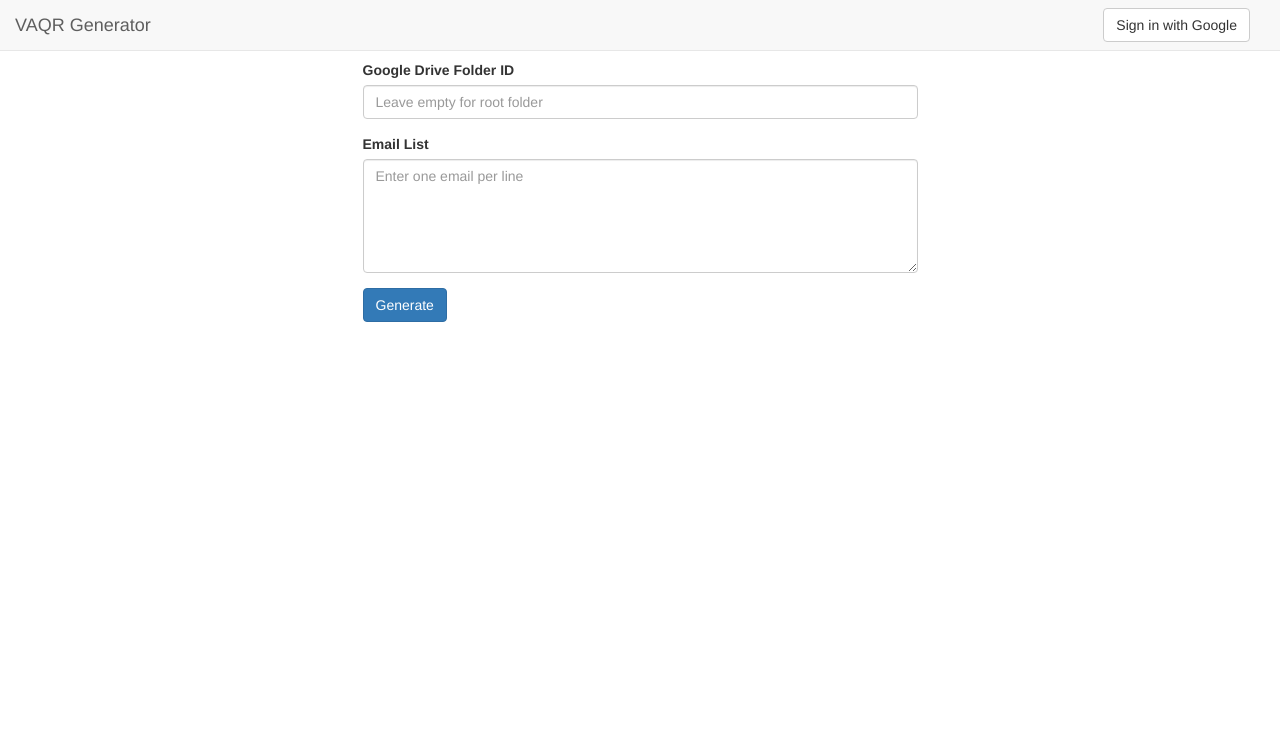
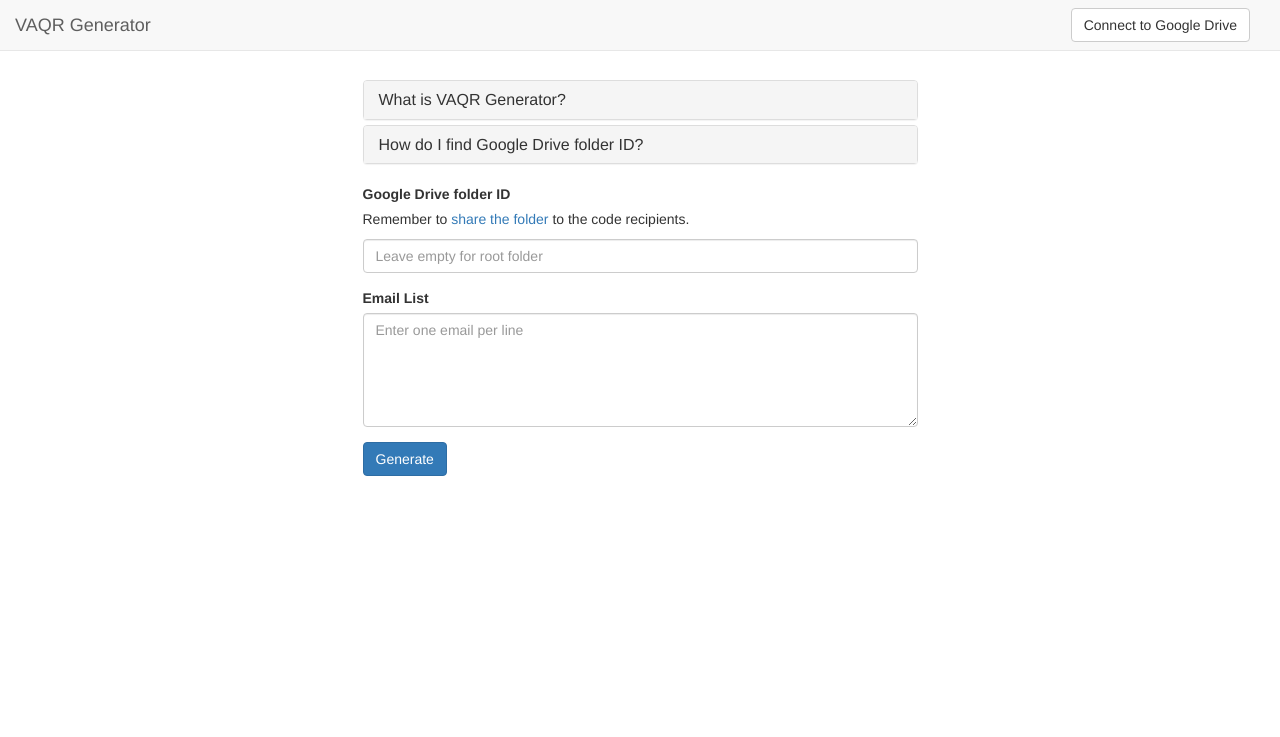
Before and after one commit to vietabroader/VAQR-generator-webapp, a Flask app: page / in a window 1280 px wide. Shown: the top 737 px of the page. Run offline with Flask 2, Linux system fonts and the light colour scheme; some libraries are stand-ins or nearby versions.

Commit message:
Added instructions

```diff
--- a/static/css/style.css
+++ b/static/css/style.css
@@ -23,7 +23,7 @@ body {
 /* Not required for template or sticky footer method. */
 
 body > .container {
-  padding: 60px 15px 0;
+  padding: 80px 15px 10px;
 }
 .container .text-muted {
   margin: 20px 0;
@@ -39,7 +39,17 @@ code {
 }
 
 .table td, .table th, .table tr {
-    height: 62px;
+    height: 60px;
     overflow: auto;
-    white-space: nowrap;
+    /*white-space: nowrap;*/
 }
+
+.noselect {
+  -webkit-touch-callout: none; /* iOS Safari */
+    -webkit-user-select: none; /* Safari */
+     -khtml-user-select: none; /* Konqueror HTML */
+       -moz-user-select: none; /* Firefox */
+        -ms-user-select: none; /* Internet Explorer/Edge */
+            user-select: none; /* Non-prefixed version, currently
+                                  supported by Chrome and Opera */
+}
--- a/templates/index.html
+++ b/templates/index.html
@@ -1,9 +1,10 @@
 {% extends "layout.html" %}
 {% block body %}
 
-<div class="row">
+<div class="row" style="margin-bottom:10px">
   <div class="col-md-6 col-md-offset-3">
 
+    <!-- Begin Alert -->
     {% with messages = get_flashed_messages(with_categories=true) %}
     {% if messages %}
       {% for category, message in messages %}
@@ -14,10 +15,46 @@
       {% endfor %}
     {% endif %}
     {% endwith %}
+    <!-- End Alert -->
 
+    <!-- Begin Instruction -->
+    <div class="panel-group" id="accordion">
+      <div class="panel panel-default">
+        <div class="panel-heading">
+          <h4 class="panel-title">
+            <a data-toggle="collapse" data-parent="#accordion" href="#collapse1">
+            What is VAQR Generator?</a>
+          </h4>
+        </div>
+        <div id="collapse1" class="panel-collapse collapse">
+          <div class="panel-body"><p>This web app generates a list of email addresses
+          to their corresponding QR codes images then uploads these images to Google Drive.</p></div>
+        </div>
+      </div>
+      <div class="panel panel-default">
+        <div class="panel-heading">
+          <h4 class="panel-title">
+            <a data-toggle="collapse" data-parent="#accordion" href="#collapse2">
+            How do I find Google Drive folder ID?</a>
+          </h4>
+        </div>
+        <div id="collapse2" class="panel-collapse collapse">
+          <div class="panel-body">
+            <p>Folder ID is the last part of the URL of the corresponding folder.
+            For example, if your Google Drive folder URL is:</p>
+            <p><code>https://drive.google.com/drive/u/1/folders/<mark>0B8_haa9G3iBlb0pxxnBCTzZ5R1k</mark></code></p>
+            <p>Its corresponding folder ID is: <code><mark>0B8_haa9G3iBlb0pxxnBCTzZ5R1k</mark></code></p>
+          </div>
+        </div>
+      </div>
+    </div>
+    <!-- End Instruction -->
+
+    <!-- Begin Form -->
     <form action="{{ url_for('generate') }}" method="POST" id="emails_to_qr">
       <div class="form-group">
-        <label for="folder_id">Google Drive Folder ID</label>
+        <label for="folder_id">Google Drive folder ID</label>
+        <p>Remember to <a href="https://support.google.com/drive/answer/7166529?co=GENIE.Platform%3DDesktop&hl=en">share the folder</a> to the code recipients.</p>
         <input type="text" class="form-control" name="folder_id" aria-describedby="emailHelp"
                placeholder="Leave empty for root folder" value="{{ prev_folder_id }}">
       </div>
@@ -28,16 +65,18 @@
       </div>
       <input type="submit" value="Generate" class="btn btn-primary">
     </form>
+    <!-- End Form -->
+
   </div> <!-- div col offset -->
 </div> <!-- div row -->
 
 <div class="row">
-  <div class="col-md-8 col-md-offset-2">
+  <div class="col-md-10 col-md-offset-1">
     {% if email_link %}
       <table class="table"><thead>
         <td>
           <table class="table" style="table-layout:fixed;width:250px;">
-            <tr><th>Email</th></tr>
+            <tr><th class="noselect">Email</th></tr>
             {% for item in email_link %}
               <tr>
                 <td>{{ item }}</td>
@@ -47,7 +86,7 @@
         </td>
         <td>
           <table class="table">
-            <tr><th>Google Drive Links</th></tr>
+            <tr><th class="noselect">Google Drive Links</th></tr>
             {% for item in email_link %}
               <tr>
                 <td><a href="{{ email_link[item] }}">{{ email_link[item] }}</a></td>
--- a/templates/layout.html
+++ b/templates/layout.html
@@ -44,10 +44,10 @@
           {% if not is_signed_in: %}
           <form action="{{ url_for('oauth2callback') }}" method="GET"
                 class="navbar-form navbar-left">
-            <button type="submit" class="btn btn-default">Sign in with Google</button>
+            <button type="submit" class="btn btn-default">Connect to Google Drive</button>
           </form>
           {% else %}
-          <p class="navbar-text">Signed in as {{ email }} </p>
+          <p class="navbar-text">Connected to Google Drive using {{ email }} </p>
           <form action="{{ url_for('oauth2revoke') }}" method="GET"
                 class="navbar-form navbar-left">
             <button type="submit" class="btn btn-default">Sign out</button>
```
Lines whose indentation alone changed are shown as unchanged.
